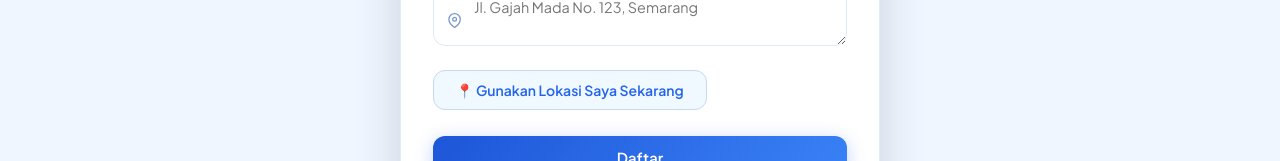
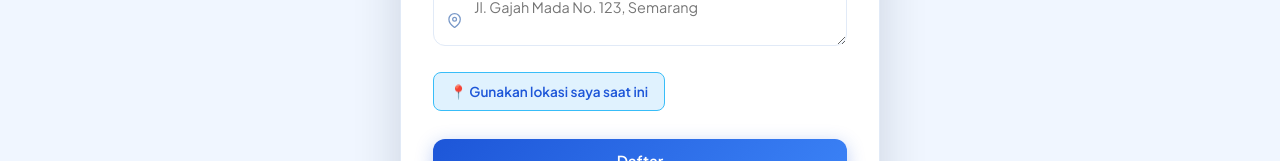
Before and after one commit to R-8180/Alinea_Laundry, a React (Create React App) app in the folder client/: page /register in a window 1280 px wide. Shown: the part 645-806 px from the top of the page. Built offline with nearby package versions, Linux system fonts and the light colour scheme; no server answers.

Commit message:
style: update geolocation button text and behaviors

```diff
--- a/client/src/components/GetMyLocation.js
+++ b/client/src/components/GetMyLocation.js
@@ -28,14 +28,15 @@ const GetMyLocation = ({ onLocationReady }) => {
           setAddress(alamat);
           if (onLocationReady) onLocationReady(lat, lng, alamat);
         } catch (err) {
-          setAddress(`Lat: ${lat.toFixed(6)}, Lng: ${lng.toFixed(6)}`);
-          if (onLocationReady) onLocationReady(lat, lng, `Lat: ${lat.toFixed(6)}, Lng: ${lng.toFixed(6)}`);
+          const fallbackAlamat = `Lat: ${lat.toFixed(6)}, Lng: ${lng.toFixed(6)}`;
+          setAddress(fallbackAlamat);
+          if (onLocationReady) onLocationReady(lat, lng, fallbackAlamat);
         } finally {
           setLoading(false);
         }
       },
       (error) => {
-        alert('Gagal mendapatkan lokasi. Pastikan GPS/Lokasi diaktifkan.');
+        alert('Gagal mendapatkan lokasi. Pastikan GPS/Lokasi diaktifkan dan berikan perizinan.');
         setLoading(false);
       },
       { enableHighAccuracy: true }
@@ -43,14 +44,33 @@ const GetMyLocation = ({ onLocationReady }) => {
   };
 
   return (
-    <div style={{ margin: '10px 0' }}>
-      <button type="button" className="btn btn-secondary" onClick={handleGetLocation} disabled={loading}>
-        {loading ? '🔍 Mendeteksi Lokasi...' : '📍 Gunakan Lokasi Saya Sekarang'}
+    <div style={{ margin: '12px 0' }}>
+      <button
+        type="button"
+        className="btn btn-secondary"
+        onClick={handleGetLocation}
+        disabled={loading}
+        style={{
+          display: 'flex',
+          alignItems: 'center',
+          gap: '8px',
+          padding: '10px 16px',
+          fontSize: '0.85rem',
+          fontWeight: 600,
+          background: 'var(--sky-pale)',
+          border: '1px solid var(--sky)',
+          color: 'var(--blue)',
+          borderRadius: '8px',
+          cursor: 'pointer',
+          transition: 'all 0.2s',
+        }}
+      >
+        {loading ? '🔍 Mencari lokasi saya...' : '📍 Gunakan lokasi saya saat ini'}
       </button>
       {location && (
-        <div style={{ marginTop: 8, fontSize: '0.9rem', color: '#333' }}>
-          <p><strong>Koordinat:</strong> {location.lat.toFixed(6)}, {location.lng.toFixed(6)}</p>
-          <p><strong>Alamat:</strong> {address}</p>
+        <div style={{ marginTop: 8, padding: '8px 12px', background: '#f8fafc', borderRadius: 8, border: '1px solid #e2e8f0', fontSize: '0.82rem', color: '#475569' }}>
+          <span style={{ color: '#16a34a', fontWeight: 600, display: 'block', marginBottom: 2 }}>✓ Lokasi Berhasil Ditemukan</span>
+          <strong>Alamat:</strong> {address}
         </div>
       )}
     </div>
```
